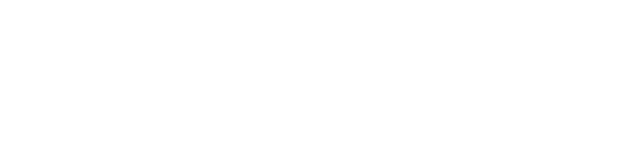
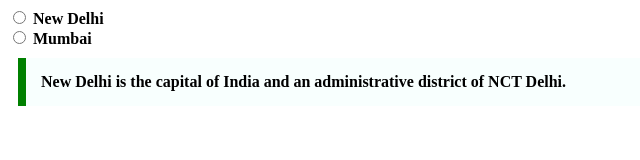
Before and after one commit to acciojob/trivia-sumitsaurav1, a website: page main.html in a window 1280 px wide. Shown: the whole page, without its empty margins (0-640 px from the left). Drawn offline with Linux system fonts and the light colour scheme.

Commit message:
created a submission

```diff
--- a/main.html
+++ b/main.html
@@ -8,6 +8,17 @@
 
 <body>
 	<!-- the entire body must be written by student -->
+	<div>
+		<input type="radio" id="o1" value="o1" name="q">
+		<label for="o1">New Delhi</label>
+	</div>
+	<div>
+		<input type="radio" id="o2" value="o2" name="q">
+		<label for="o2">Mumbai</label>
+	</div>
+	<div class="ans">
+		New Delhi is the capital of India and an administrative district of NCT Delhi.
+	</div>
     <script type="text/javascript" src="./script.js">
 </script>
 
--- a/styles.css
+++ b/styles.css
@@ -1,2 +1,12 @@
 
 /* Your CSS Code here. */
+*{
+	font-weight: bold;
+}
+.ans{
+	background-color: #f8fffe;
+	padding: 15px;
+	margin: 10px;
+	border-left: 8px solid green;
+	max-width: 600px;
+}
```
